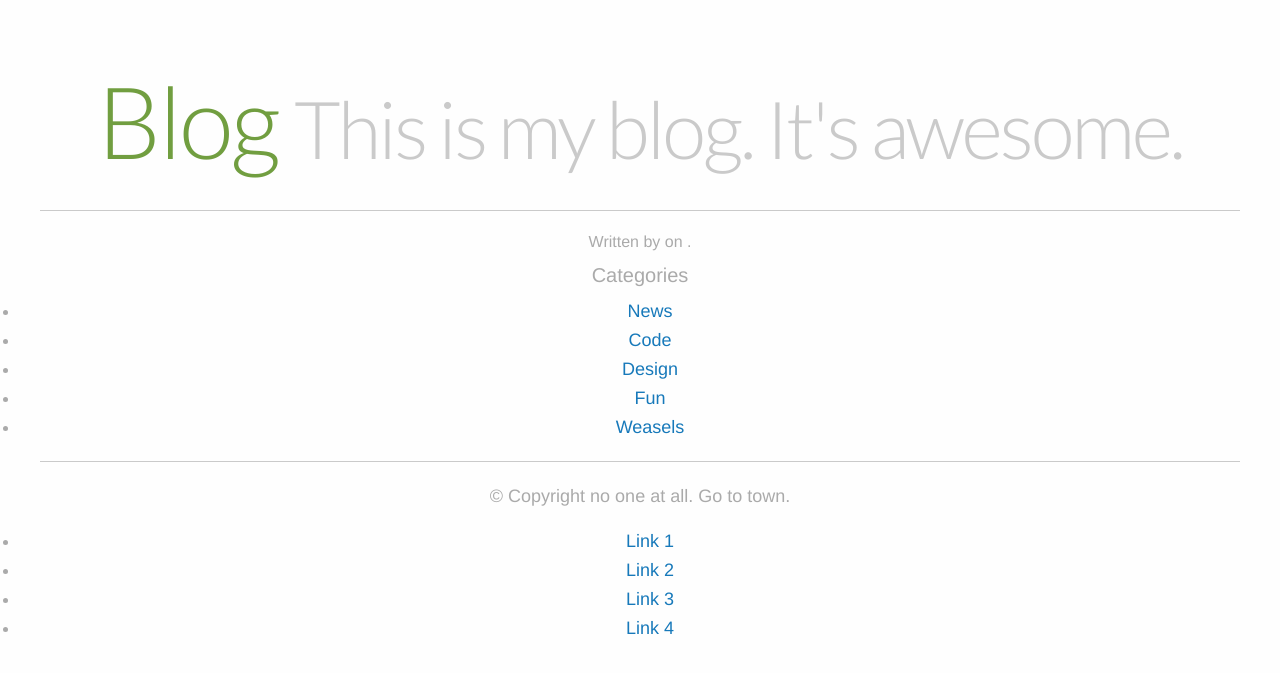
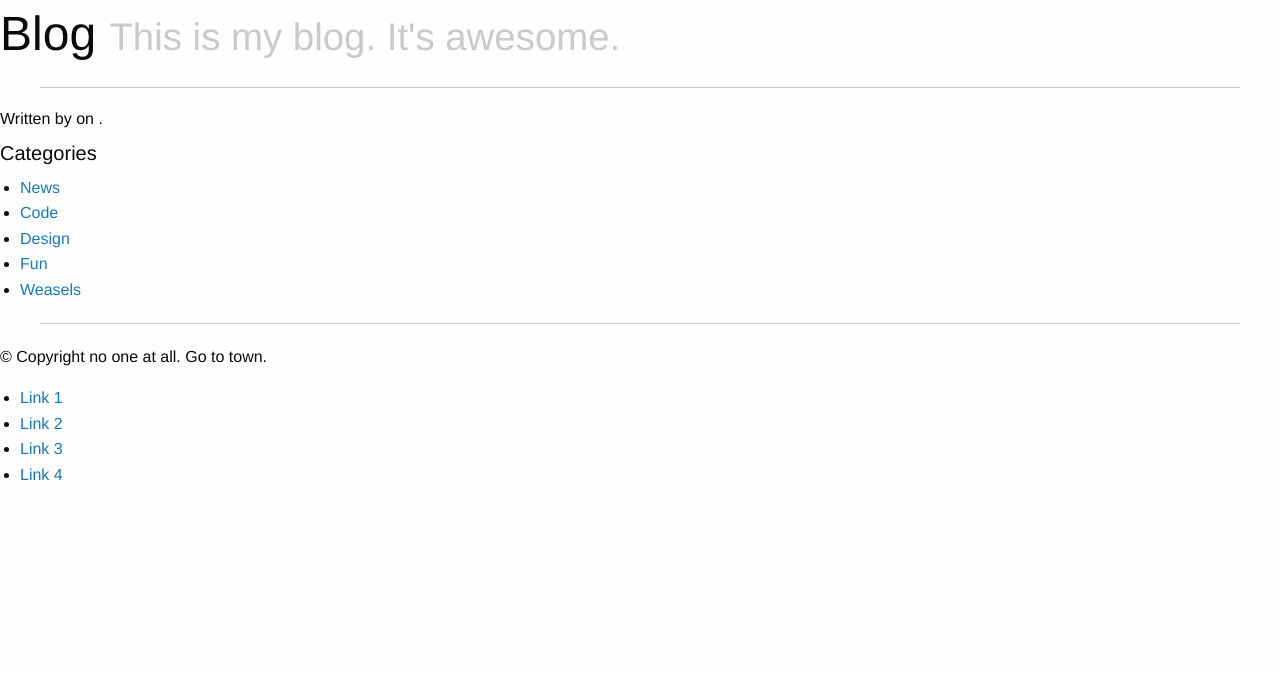
Before and after one commit to GraphStory/graph-blog, a PHP site: template app/templates/pages/post.twig in a window 1280 px wide. Shown: the top 673 px of the page. Run offline with PHP 8.4, Linux system fonts and the light colour scheme; the template is opened without the code that fills it, so the values that code supplies are empty; some libraries are stand-ins or nearby versions.

Commit message:
comment out the old skeleton CSS

```diff
--- a/public/css/style.css
+++ b/public/css/style.css
@@ -1,4 +1,4 @@
-body {
+/*body {
     margin: 50px 0 0 0;
     padding: 0;
     width: 100%;
@@ -16,3 +16,4 @@ h1 {
     font-weight: 200;
     margin-bottom: 0;
 }
+*/
```
